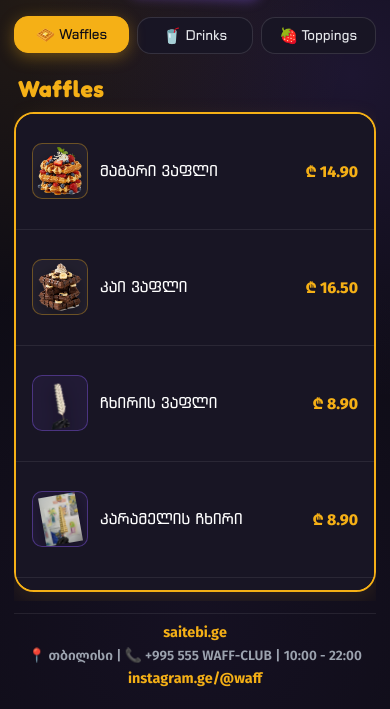
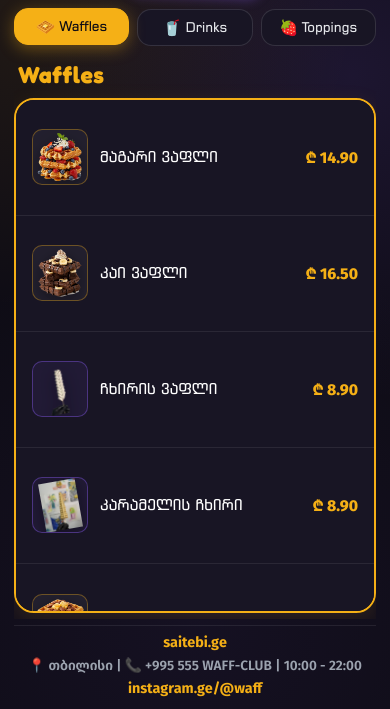
Before and after one commit to vaja457/waff, a website: page index.html in a window 390 px wide. Shown: the part 135-844 px from the top of the page. Drawn offline with Linux system fonts and the light colour scheme.

Commit message:
Lock page to viewport with zero vertical window scroll and hide menu scrollbars

```diff
--- a/index.html
+++ b/index.html
@@ -6,7 +6,7 @@
   <title>WAFF - ვაფლერიის მენიუ</title>
 
   <link rel="icon" type="image/png" href="images/waff-logo-trimmed.png">
-  <link rel="stylesheet" href="style.css?v=10.0">
+  <link rel="stylesheet" href="style.css?v=11.0">
 </head>
 <body class="waff-landing">
 
--- a/style.css
+++ b/style.css
@@ -74,10 +74,15 @@
   padding: 0;
 }
 
-/* Hide window scrollbars on document level */
+/* Hide window scrollbars on document level & Prevent Vertical Site Scroll */
 html {
+  height: 100%;
+  height: 100dvh;
+  margin: 0;
+  padding: 0;
+  overflow: hidden !important;
+  font-size: 16px;
   scroll-behavior: smooth;
-  font-size: 16px;
   scrollbar-width: none !important;
   -ms-overflow-style: none !important;
 }
@@ -96,11 +101,15 @@ body.waff-landing {
     radial-gradient(circle at 50% 90%, rgba(139, 92, 246, 0.06) 0%, transparent 50%);
   color: var(--text-offwhite);
   font-family: 'FiraGO', -apple-system, BlinkMacSystemFont, "Segoe UI", Roboto, sans-serif;
-  min-height: 100vh;
-  min-height: 100dvh;
+  height: 100%;
+  height: 100vh;
+  height: 100dvh;
+  margin: 0;
+  padding: 0;
   display: flex;
   flex-direction: column;
-  overflow-x: hidden;
+  overflow: hidden !important;
+  overscroll-behavior: none;
   -webkit-font-smoothing: antialiased;
   scrollbar-width: none !important;
   -ms-overflow-style: none !important;
@@ -112,18 +121,22 @@ body.waff-landing::-webkit-scrollbar {
   height: 0 !important;
 }
 
-/* --- Canvas Wrapper --- */
+/* --- Canvas Wrapper: Fits perfectly on screen with zero vertical scrolling --- */
 .landing-canvas {
   max-width: 1490px;
   width: 100%;
   margin: 0 auto;
-  min-height: 100vh;
-  min-height: 100dvh;
-  padding: 20px 32px 18px;
+  height: 100%;
+  height: 100vh;
+  height: 100dvh;
+  max-height: 100dvh;
+  padding: 16px 32px 14px;
   display: flex;
   flex-direction: column;
   justify-content: space-between;
-  gap: 18px;
+  gap: 14px;
+  overflow: hidden !important;
+  box-sizing: border-box;
 }
 
 /* ==========================================================================
@@ -263,6 +276,7 @@ body.waff-landing::-webkit-scrollbar {
   gap: 20px;
   align-items: stretch;
   flex: 1;
+  min-height: 0;
   width: 100%;
   box-sizing: border-box;
 }
@@ -271,6 +285,8 @@ body.waff-landing::-webkit-scrollbar {
   display: flex;
   flex-direction: column;
   min-width: 0;
+  min-height: 0;
+  height: 100%;
 }
 
 .col-heading {
@@ -280,6 +296,7 @@ body.waff-landing::-webkit-scrollbar {
   margin-bottom: 10px;
   padding-left: 2px;
   letter-spacing: 0.5px;
+  flex-shrink: 0;
 }
 
 .heading-yellow {
@@ -290,82 +307,49 @@ body.waff-landing::-webkit-scrollbar {
   color: var(--accent-purple-light);
 }
 
-/* Panel Containers with Internal Scrollbar Matching Site Design */
+/* Panel Containers: Smooth Scrolling with Hidden Scrollbar Line */
 .panel-box {
   background: var(--panel-bg);
   border-radius: var(--card-radius);
   box-shadow: 0 8px 24px rgba(0, 0, 0, 0.35);
   flex: 1;
+  min-height: 0;
   display: flex;
   flex-direction: column;
-  max-height: clamp(430px, calc(100vh - 240px), 520px);
   overflow-y: auto;
   overflow-x: hidden;
   scroll-behavior: smooth;
   -webkit-overflow-scrolling: touch;
+  scrollbar-width: none !important;
+  -ms-overflow-style: none !important;
 }
 
-/* Branded Custom Scrollbars */
-.panel-box::-webkit-scrollbar {
-  display: block !important;
-  width: 8px !important;
+/* Hide Scrollbar Line Completely Across All Browsers */
+.panel-box::-webkit-scrollbar,
+.waffles-panel::-webkit-scrollbar,
+.drinks-panel::-webkit-scrollbar,
+.toppings-panel::-webkit-scrollbar {
+  display: none !important;
+  width: 0 !important;
+  height: 0 !important;
 }
 
-.panel-box::-webkit-scrollbar-track {
-  background: rgba(14, 12, 21, 0.6) !important;
-  border-radius: 6px !important;
-  margin: 8px 3px !important;
-}
-
-/* Waffles Panel: Golden Yellow Scrollbar & Border */
+/* Waffles Panel: Golden Yellow Border */
 .waffles-panel {
   border: 2px solid var(--panel-border-yellow);
   box-shadow: 0 8px 24px rgba(245, 176, 22, 0.12);
-  scrollbar-color: var(--accent-yellow) rgba(14, 12, 21, 0.6);
 }
 
-.waffles-panel::-webkit-scrollbar-thumb {
-  background: linear-gradient(180deg, #F5B016 0%, #D97706 100%) !important;
-  border-radius: 6px !important;
-}
-
-.waffles-panel::-webkit-scrollbar-thumb:hover {
-  background: var(--accent-yellow-light) !important;
-  box-shadow: 0 0 10px rgba(245, 176, 22, 0.6) !important;
-}
-
-/* Drinks Panel: Royal Purple Scrollbar & Border */
+/* Drinks Panel: Royal Purple Border */
 .drinks-panel {
   border: 2px solid var(--panel-border-purple);
   box-shadow: 0 8px 24px rgba(139, 92, 246, 0.12);
-  scrollbar-color: var(--accent-purple) rgba(14, 12, 21, 0.6);
 }
 
-.drinks-panel::-webkit-scrollbar-thumb {
-  background: linear-gradient(180deg, #A855F7 0%, #6D28D9 100%) !important;
-  border-radius: 6px !important;
-}
-
-.drinks-panel::-webkit-scrollbar-thumb:hover {
-  background: #D8B4FE !important;
-  box-shadow: 0 0 10px rgba(139, 92, 246, 0.6) !important;
-}
-
-/* Toppings Panel: Light Purple / Violet Scrollbar & Border */
+/* Toppings Panel: Light Purple / Violet Border */
 .toppings-panel {
   border: 2px solid var(--panel-border-purple-light);
   box-shadow: 0 8px 24px rgba(168, 85, 247, 0.12);
-  scrollbar-color: var(--panel-border-purple-light) rgba(14, 12, 21, 0.6);
-}
-
-.toppings-panel::-webkit-scrollbar-thumb {
-  background: linear-gradient(180deg, #C084FC 0%, #7C3AED 100%) !important;
-  border-radius: 6px !important;
-}
-
-.toppings-panel::-webkit-scrollbar-thumb:hover {
-  background: #E9D5FF !important;
-  box-shadow: 0 0 10px rgba(168, 85, 247, 0.6) !important;
 }
 
 /* ==========================================================================
@@ -682,12 +666,16 @@ body.waff-landing::-webkit-scrollbar {
    ========================================================================== */
 @media (max-width: 1024px) {
   .landing-canvas {
-    padding: 14px 16px 20px;
-    gap: 14px;
+    padding: 12px 16px 10px;
+    gap: 8px;
     width: 100%;
     max-width: 100vw;
+    height: 100%;
+    height: 100vh;
+    height: 100dvh;
+    max-height: 100dvh;
     box-sizing: border-box;
-    overflow-x: hidden;
+    overflow: hidden !important;
   }
 
   /* Header: Clean Centered Stack so WAFF and MENU never collide */
@@ -745,6 +733,7 @@ body.waff-landing::-webkit-scrollbar {
   .mobile-tabs {
     display: flex;
     margin: 2px 0 6px;
+    flex-shrink: 0;
   }
 
   /* Menu Slider: Smooth Horizontal Swiping with Zero Scrollbars */
@@ -757,9 +746,11 @@ body.waff-landing::-webkit-scrollbar {
     scroll-behavior: smooth;
     -webkit-overflow-scrolling: touch;
     gap: 16px;
-    padding: 2px 0 8px;
+    padding: 2px 0 6px;
     margin: 0;
     width: 100%;
+    flex: 1;
+    min-height: 0;
     box-sizing: border-box;
     scrollbar-width: none !important;
     -ms-overflow-style: none !important;
@@ -780,21 +771,36 @@ body.waff-landing::-webkit-scrollbar {
     box-sizing: border-box;
     scroll-snap-align: start;
     scroll-snap-stop: always;
+    display: flex;
+    flex-direction: column;
+    min-height: 0;
+    height: 100%;
   }
 
   .col-heading {
     font-size: 1.45rem;
     margin-bottom: 10px;
     padding-left: 4px;
+    flex-shrink: 0;
   }
 
   .panel-box {
     width: 100%;
     box-sizing: border-box;
     border-radius: 20px;
-    max-height: clamp(380px, calc(100dvh - 290px), 480px);
+    flex: 1;
+    min-height: 0;
+    max-height: none;
     overflow-y: auto;
     overflow-x: hidden;
+    scrollbar-width: none !important;
+    -ms-overflow-style: none !important;
+  }
+
+  .panel-box::-webkit-scrollbar {
+    display: none !important;
+    width: 0 !important;
+    height: 0 !important;
   }
 
   /* All rows in mobile have identical component sizes */
@@ -852,15 +858,21 @@ body.waff-landing::-webkit-scrollbar {
   .menu-footer {
     flex-direction: column;
     gap: 6px;
-    padding-top: 10px;
+    padding-top: 8px;
     text-align: center;
+    flex-shrink: 0;
   }
 }
 
 @media (max-width: 420px) {
   .landing-canvas {
-    padding: 12px 14px 18px;
-    gap: 12px;
+    padding: 10px 14px 8px;
+    gap: 6px;
+    height: 100%;
+    height: 100vh;
+    height: 100dvh;
+    max-height: 100dvh;
+    overflow: hidden !important;
   }
 
   .menu-bubble-title {
```
